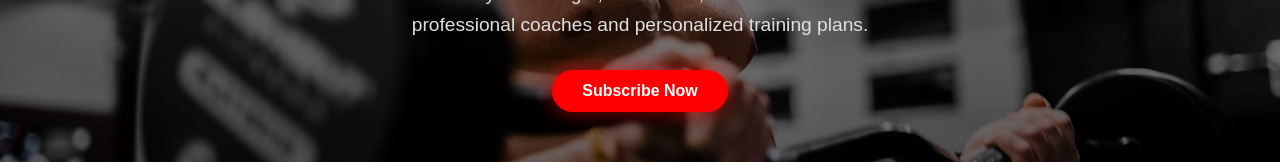
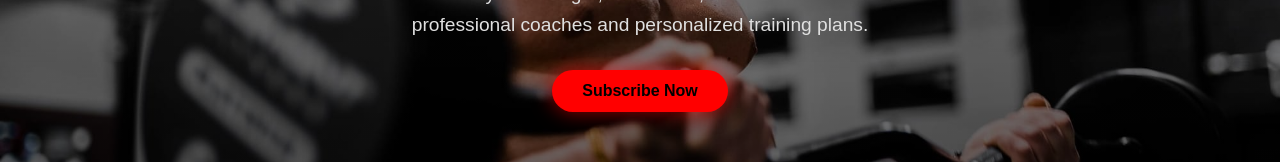
Before and after one commit to AwesomenessMoMo/Frontend, a React (Create React App) app: page / in a window 1280 px wide. Shown: the part 506-668 px from the top of the page. Built offline with nearby package versions, Linux system fonts and the light colour scheme.

Commit message:
A lot of changes

```diff
--- a/src/styles/home.css
+++ b/src/styles/home.css
@@ -51,7 +51,6 @@
     font-weight: 600;
     background: #ff0000;
     border: none;
-    color: white;
     cursor: pointer;
     box-shadow: 0 0 20px rgba(255, 0, 0, 0.6);
     transition: 0.3s;
@@ -80,7 +79,6 @@
     background-position: center;
     background-repeat: no-repeat;
     background-attachment: fixed;
-    /* 🔥 Makes the image scroll slowly */
 }
 
 /* Dark overlay for better readability */
```
